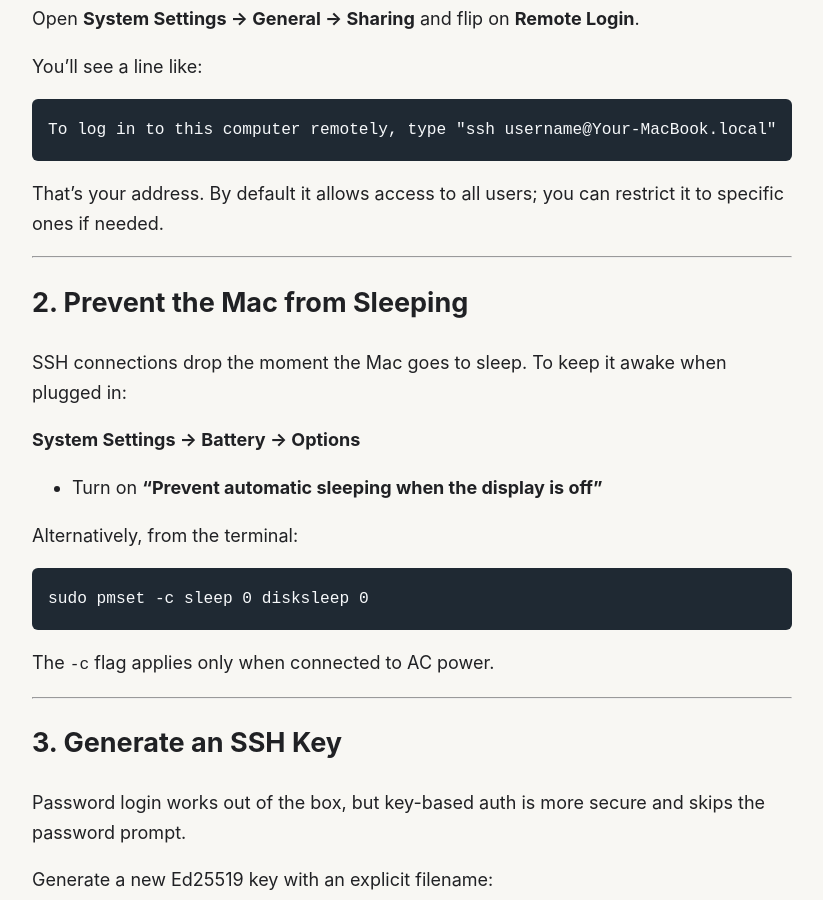
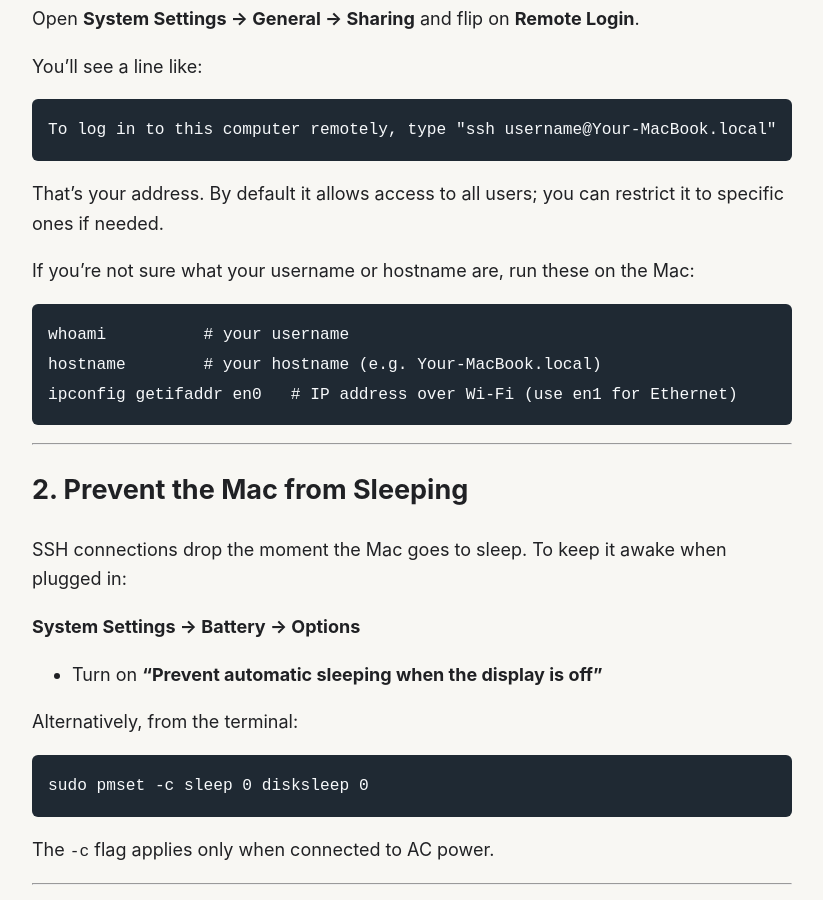
Before and after one commit to varokas/varokas, a Jekyll site: the page built from _posts/2026-06-27-remote-login-mac.md, in a window 1280 px wide and 900 px high, scrolled down 422 px. Shown: the whole window, without its empty margins (172-995 px from the left). Built offline with Jekyll 4.4.1, drawn with Linux system fonts in a browser that asks for light colours.

Commit message:
add terminal commands to find username and address
Co-Authored-By: Claude Sonnet 4.6 <noreply@anthropic.com>

````diff
--- a/_posts/2026-06-27-remote-login-mac.md
+++ b/_posts/2026-06-27-remote-login-mac.md
@@ -23,6 +23,14 @@ To log in to this computer remotely, type "ssh username@Your-MacBook.local"
 ```
 
 That's your address. By default it allows access to all users; you can restrict it to specific ones if needed.
+
+If you're not sure what your username or hostname are, run these on the Mac:
+
+```bash
+whoami          # your username
+hostname        # your hostname (e.g. Your-MacBook.local)
+ipconfig getifaddr en0   # IP address over Wi-Fi (use en1 for Ethernet)
+```
 
 ---
 
````
